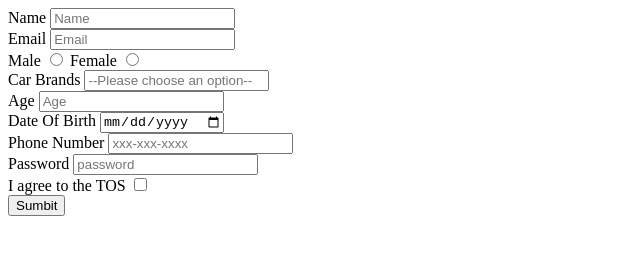
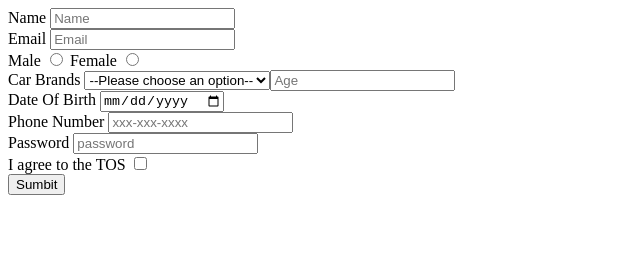
Before and after one commit to acciojob/signup-form-car-keshav-123-code, a website: page main.html in a window 1280 px wide. Shown: the whole page, without its empty margins (0-640 px from the left). Drawn offline with Linux system fonts and the light colour scheme.

Commit message:
created a submission

```diff
--- a/main.html
+++ b/main.html
@@ -19,8 +19,11 @@
 	<input type="radio" id="gender_m" name="gender" required>
 	<lebel for="female_f">Female</lebel>
 	<input type="radio" id="gender_f" name="gender"><br>
-	<label for="car brand">Car Brands</label>
-	<input type="select" required placeholder="--Please choose an option--" id="cars"><br>
+	<label for="cars">Car Brands</label>
+	<select name="cars" required id="cars"><br>
+		<option value="">--Please choose an option--</option>
+		<option value="audi">audi</option>
+		<option value="alto">alto</option>
 	<label for="age">Age</label>
 	<input type="number" placeholder="Age" id="age" required><br>
 	<label for="dob">Date Of Birth</label>
```
